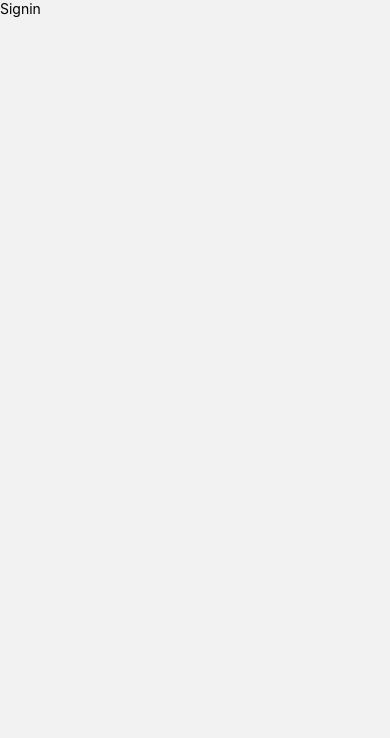
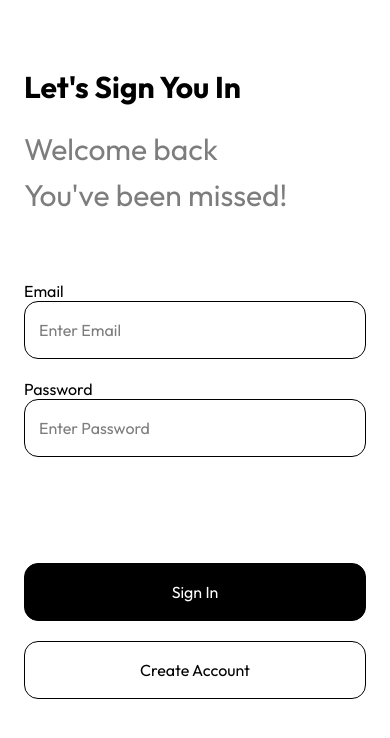
Before and after one commit to ImDuy/TripPlanner, a React Native app: screen /SignIn in a window 390 px wide. Shown: the top 738 px of the page. Built offline with nearby package versions, Linux system fonts and the light colour scheme.

Commit message:
Sign In UI

```diff
--- /dev/null
+++ b/src/components/AppButton.tsx
@@ -0,0 +1,58 @@
+import {
+  StyleProp,
+  StyleSheet,
+  Text,
+  TouchableOpacity,
+  View,
+  ViewStyle,
+} from "react-native";
+import React from "react";
+import COLORS from "../constants/colors";
+
+interface Props {
+  label: string;
+  isFilled?: boolean;
+  containerStyle?: StyleProp<ViewStyle>;
+  onPress?: () => void;
+}
+export default function AppButton({
+  label,
+  isFilled = false,
+  onPress,
+  containerStyle,
+}: Props) {
+  return (
+    <TouchableOpacity
+      style={[
+        styles.container,
+        { backgroundColor: isFilled ? COLORS.primary : COLORS.white },
+        containerStyle,
+      ]}
+      onPress={onPress}
+    >
+      <Text
+        style={[
+          styles.label,
+          { color: isFilled ? COLORS.white : COLORS.primary },
+        ]}
+      >
+        {label}
+      </Text>
+    </TouchableOpacity>
+  );
+}
+
+const styles = StyleSheet.create({
+  container: {
+    padding: 18,
+    alignItems: "center",
+    justifyContent: "center",
+    borderRadius: 14,
+    borderWidth: 1,
+    borderColor: COLORS.primary,
+  },
+  label: {
+    fontFamily: "outfit-regular",
+    fontSize: 16,
+  },
+});
--- /dev/null
+++ b/src/components/AuthTextInput.tsx
@@ -0,0 +1,80 @@
+import {
+  StyleProp,
+  StyleSheet,
+  Text,
+  TextInput,
+  TextInputProps,
+  TouchableOpacity,
+  View,
+  ViewStyle,
+} from "react-native";
+import React, { useState } from "react";
+import COLORS from "../constants/colors";
+import { Entypo } from "@expo/vector-icons";
+interface Props extends TextInputProps {
+  title: string;
+  isPassword?: boolean;
+  containerStyle?: StyleProp<ViewStyle>;
+  textInputValue?: string;
+  onChangeText?: (text: string) => void;
+}
+export default function AuthTextInput({
+  title,
+  containerStyle,
+  isPassword = false,
+  textInputValue = "",
+  onChangeText,
+}: Props) {
+  const [showPassword, setShowPassword] = useState(false);
+
+  return (
+    <View style={containerStyle}>
+      <Text style={styles.title}>{title}</Text>
+      <View style={styles.inputContainer}>
+        <TextInput
+          style={styles.input}
+          placeholder={`Enter ${title}`}
+          placeholderTextColor={COLORS.gray}
+          secureTextEntry={isPassword && !showPassword}
+          value={textInputValue}
+          onChangeText={onChangeText}
+        />
+        {isPassword && textInputValue.length > 0 && (
+          <TouchableOpacity
+            onPress={() => setShowPassword((prevState) => !prevState)}
+          >
+            <Entypo
+              name={showPassword ? "eye" : "eye-with-line"}
+              size={22}
+              color={COLORS.primary}
+              style={{ paddingLeft: 14 }}
+            />
+          </TouchableOpacity>
+        )}
+      </View>
+    </View>
+  );
+}
+
+const styles = StyleSheet.create({
+  title: {
+    fontFamily: "outfit-regular",
+    color: COLORS.primary,
+    fontSize: 16,
+  },
+  inputContainer: {
+    flexDirection: "row",
+    alignItems: "center",
+    paddingHorizontal: 14,
+
+    borderRadius: 14,
+    borderWidth: 1,
+    borderColor: COLORS.primary,
+  },
+  input: {
+    flex: 1,
+    paddingVertical: 18,
+    fontFamily: "outfit-regular",
+    fontSize: 16,
+  },
+});
--- a/src/screens/LandingPage.tsx
+++ b/src/screens/LandingPage.tsx
@@ -17,7 +17,7 @@ export default function LandingPage() {
   return (
     <View style={defaultStyles.container}>
       <Image source={IMAGES.landing} style={styles.image} resizeMode="cover" />
-      <View style={[styles.contentContainer, { paddingBottom: bottom }]}>
+      <View style={[styles.contentContainer, { paddingBottom: bottom + 16 }]}>
         <Text style={styles.title}>AI Travel Planner</Text>
         <Text style={styles.normalText}>
           Discover your next adventure effortlessly.{"\n"}Personalized
--- a/src/screens/SignIn.tsx
+++ b/src/screens/SignIn.tsx
@@ -1,12 +1,76 @@
 import { StyleSheet, Text, View } from "react-native";
-import React from "react";
+import React, { useState } from "react";
+import defaultStyles from "../constants/styles";
+import { useSafeAreaInsets } from "react-native-safe-area-context";
+import AuthTextInput from "../components/AuthTextInput";
+import COLORS from "../constants/colors";
+import AppButton from "../components/AppButton";
+import { useNavigation } from "@react-navigation/native";
 
 export default function SignIn() {
+  const { top, bottom } = useSafeAreaInsets();
+  const navigation = useNavigation();
+  const [signInInfo, setSignInInfo] = useState({ email: "", password: "" });
+
+  const handleEmailTextChanged = (text: string) => {
+    setSignInInfo({ ...signInInfo, email: text });
+  };
+  const handlePasswordTextChanged = (text: string) => {
+    setSignInInfo({ ...signInInfo, password: text });
+  };
+
   return (
-    <View>
-      <Text>Signin</Text>
+    <View
+      style={[styles.container, { paddingTop: top, paddingBottom: bottom }]}
+    >
+      <View style={styles.sectionContainer}>
+        <Text style={styles.title}>Let's Sign You In</Text>
+        <Text style={[styles.lightTile, { marginTop: 24 }]}>Welcome back</Text>
+        <Text style={styles.lightTile}>You've been missed!</Text>
+      </View>
+
+      <View style={defaultStyles.container}>
+        <AuthTextInput
+          title="Email"
+          textInputValue={signInInfo.email}
+          onChangeText={handleEmailTextChanged}
+        />
+        <AuthTextInput
+          title="Password"
+          isPassword
+          containerStyle={{ marginTop: 20 }}
+          textInputValue={signInInfo.password}
+          onChangeText={handlePasswordTextChanged}
+        />
+      </View>
+
+      <View style={defaultStyles.container}>
+        <AppButton label="Sign In" isFilled />
+        <AppButton label="Create Account" containerStyle={{ marginTop: 20 }} />
+      </View>
     </View>
   );
 }
 
-const styles = StyleSheet.create({});
+const styles = StyleSheet.create({
+  container: {
+    flex: 1,
+    paddingHorizontal: 24,
+    backgroundColor: COLORS.white,
+  },
+  sectionContainer: {
+    flex: 1,
+    justifyContent: "center",
+  },
+  title: {
+    fontFamily: "outfit-bold",
+    color: COLORS.primary,
+    fontSize: 30,
+  },
+  lightTile: {
+    marginTop: 8,
+    fontFamily: "outfit-regular",
+    color: COLORS.gray,
+    fontSize: 30,
+  },
+});
```
